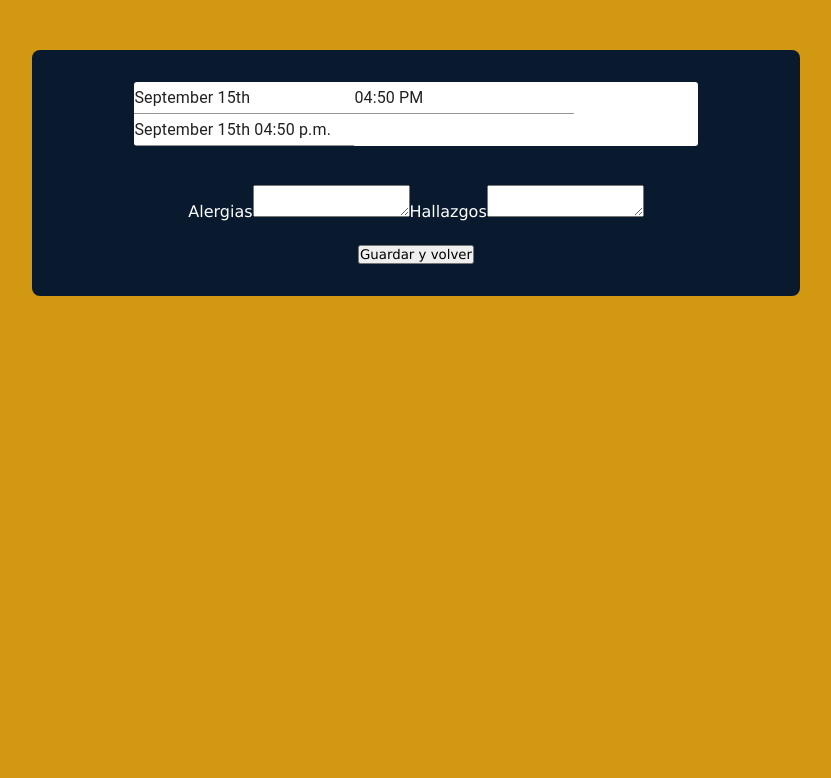
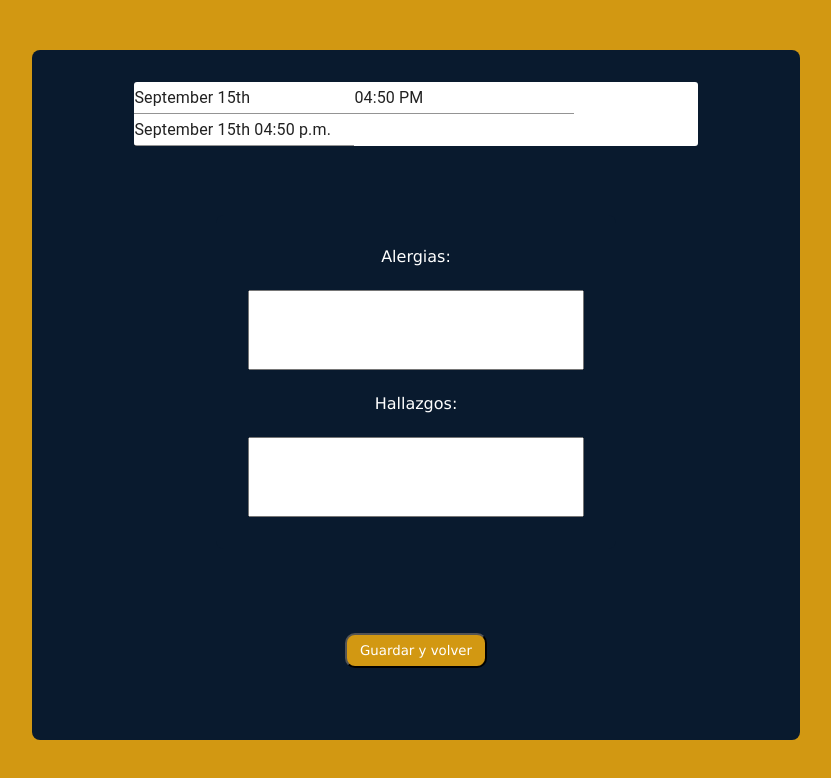
Before and after one commit to slqpez/front-pet-care, a React (Vite) app: page /dates/1 in a window 1280 px wide. Shown: the top 778 px of the page, without its empty margins (268-1099 px from the left). Built offline with nearby package versions, Linux system fonts and the light colour scheme; no server answers.

Commit message:
Diseño de formularios completo

```diff
--- a/src/pages/Dates/Dates.jsx
+++ b/src/pages/Dates/Dates.jsx
@@ -48,21 +48,19 @@ useEffect(() => {
 
   }
 
-  console.log(inputsData)
-
   return (
     <div className="citeContainer">
       <div className="datesCite">
         <MuiPickersUtilsProvider utils={DateFnsUtils}>
-          <DatePicker value={selectedDate} onChange={handleDateChange} />
-          <TimePicker value={selectedDate} onChange={handleDateChange} />
-          <DateTimePicker value={selectedDate} onChange={handleDateChange} />
+          <DatePicker className="fecha" value={selectedDate} onChange={handleDateChange} />
+          <TimePicker className="fecha" value={selectedDate} onChange={handleDateChange} />
+          <DateTimePicker className="hora" value={selectedDate} onChange={handleDateChange} />
         </MuiPickersUtilsProvider>
       </div>
-      <div>
-       <label htmlFor="allergies">Alergias</label>
+      <div className="infoContainer">
+       <label htmlFor="allergies">Alergias: </label>
        <textarea type="text" id="allergies" name="allergies" onChange={handleInput} value={inputsData.allergies}/>
-       <label htmlFor="findings">Hallazgos</label>
+       <label htmlFor="findings">Hallazgos: </label>
        <textarea type="text" id="findings" name="findings" onChange={handleInput} value={inputsData.findings}/>
 
       </div>
--- a/src/pages/Dates/dates.css
+++ b/src/pages/Dates/dates.css
@@ -9,3 +9,34 @@
     display: flex;
     flex-direction: column;
 }
+
+.btnEdit{
+    display: block;
+    margin-bottom: 40px;
+    text-decoration: none;
+    color: #fff;
+    background: #D29812;
+    padding: .6em 1em;
+    margin-top: 30px;
+    border-radius: 10px;
+
+}
+
+.infoContainer textarea{
+    resize: none;
+    width: 100%;
+    height: 80px;
+}
+
+.infoContainer label{
+    align-self: center;
+}
+
+.hora{
+    pointer-events: none;
+}
+
+.fecha{
+    border: 2px solid red;
+    cursor: pointer;
+}
--- a/src/pages/PetView/PetView.jsx
+++ b/src/pages/PetView/PetView.jsx
@@ -69,7 +69,7 @@ function PetView() {
       <div className="citeContainer">
         <div className="citeView">
           <label htmlFor="bathed">¿Bañado?  </label>
-          <input type="checkbox" id="bathed" name="bathed" onChange={handleCheck}/>
+          {pet.date? <input type="checkbox" id="bathed" name="bathed" onChange={handleCheck}/> : null}
 
 
           <p>Alergias: {pet?.allergies}</p>
--- a/src/pages/PetView/petView.css
+++ b/src/pages/PetView/petView.css
@@ -69,13 +69,9 @@
   margin-left:300px
 }
 
-.citeView{
-  padding-left: 80px;
-}
-
 .btnEditar{
+  display: block;
   margin-bottom: 40px;
-  margin-left: 500px;
   text-decoration: none;
   color: #fff;
   background: #D29812;
--- a/src/pages/clientPage/ClientPage.jsx
+++ b/src/pages/clientPage/ClientPage.jsx
@@ -3,6 +3,7 @@ import jwt from 'jwt-decode'
 import {useParams} from "react-router-dom"
 import {getOwner} from "../../services/owners"
 import {getPet} from "../../services/pets"
+import "./clientepage.css";
 
 function ClientPage() {
 
@@ -12,7 +13,6 @@ function ClientPage() {
   const {token} = useParams()
 
   const {id} = jwt(token)
-  console.log(id)
 
   useEffect(() => {
 
@@ -29,19 +29,18 @@ function ClientPage() {
 
   if(!owner) return <p>No tienes mascotas registradas.</p>
 
-  console.log("fcs")
   return (
-    <div>
-      <h3>La información de tu mascota es la siguiente</h3>
-      <p>{pet?.name}</p>
-      <p>{pet?.size}</p>
-      <p>{pet?.age}</p>
-      <p>{pet?.breed}</p>
+    <div className="infoContainer">
+      <h2>La información de tu mascota es la siguiente</h2>
+      <p>Nombre: {pet?.name}</p>
+      <p>Tamaño: {pet?.size}</p>
+      <p>Edad: {pet?.age}</p>
+      <p>Raza: {pet?.breed}</p>
 
-      <p>{pet?.bathed?"Ya está bañado":"Aún no está bañado"}</p>
-      <p>{pet?.allergies}</p>
-      <p>{pet?.findings}</p>
-      <p>{pet?.date}</p>
+      <p>Estado del baño: {pet?.bathed?"Bañado":"Sin bañar"}</p>
+      <p>Alergias: {pet?.allergies}</p>
+      <p>Hallazgos: {pet?.findings}</p>
+      {pet?.bathed ? null: <p>Fecha de cita: {pet?.date}</p>  }
     </div>
   )
 }
--- /dev/null
+++ b/src/pages/clientPage/clientepage.css
@@ -0,0 +1,22 @@
+.infoContainer{
+display: flex;
+  justify-content: center;
+  flex-direction: column;
+  gap: 1.5em;
+  background-color: var(--background-color);
+  color: #fff;
+  width: 400px;
+  padding: 2em;
+  border-radius: 8px;
+  margin-bottom: 50px;
+
+  margin: 30px auto;
+}
+
+.infoContainer h2{
+    color: rgba(209, 151, 16,.9);
+}
+
+@media screen and (max-width : 700px){
+   .infoContainer{width: 300px}
+}
--- a/src/pages/sendEmail/SendEmail.jsx
+++ b/src/pages/sendEmail/SendEmail.jsx
@@ -27,11 +27,13 @@ function SendEmail() {
   return (
     <div className="emailContainer">
 
-      <form action="" onSubmit={handleSubmit}>
-      <label htmlFor="email">Ingresa tu correo</label>
-      <input type="text" id="email" name="email" value={email} onChange={handleInput}/>
-      <button type="submit" >Enviar correo</button>
-      </form>
+      <div className="formEmail">
+        <form action="" onSubmit={handleSubmit}>
+        <label htmlFor="email">Ingresa tu correo </label>
+        <input type="text" id="email" name="email" value={email} onChange={handleInput}/>
+        <button type="submit" >Enviar correo</button>
+        </form>
+      </div>
 
     </div>
   )
--- a/src/pages/sendEmail/sendemail.css
+++ b/src/pages/sendEmail/sendemail.css
@@ -0,0 +1,53 @@
+.emailContainer{
+  display: flex;
+  justify-content: center;
+  align-items: center;
+  flex-direction: column;
+  gap: 1.5em;
+  background-color: var(--background-color);
+  color: #fff;
+  width: 430px;
+  padding: 2em;
+  border-radius: 8px;
+  margin-bottom: 50px;
+  margin: 30px auto;
+  position: relative;
+}
+
+.emailContainer button{
+
+    margin: 18px auto;
+    background-color: var(--btn-color);
+    width: 100%;
+    border: none;
+    cursor: pointer;
+    padding: .5em;
+    border-radius: 3px;
+}
+
+.emailContainer button:hover{
+    background: rgba(209, 151, 16,.9);
+
+}
+
+.formEmail input{
+    padding: .3em;
+}
+
+@media screen and (max-width : 700px){
+    .formEmail input,  .formEmail label, .formEmail button{
+        display: block;
+    }
+
+    .emailContainer{
+        width: 250px;
+    }
+
+    .formEmail{
+        text-align: center;
+    }
+
+    .formEmail label{
+        margin-bottom: 10px;
+    }
+ }
```
